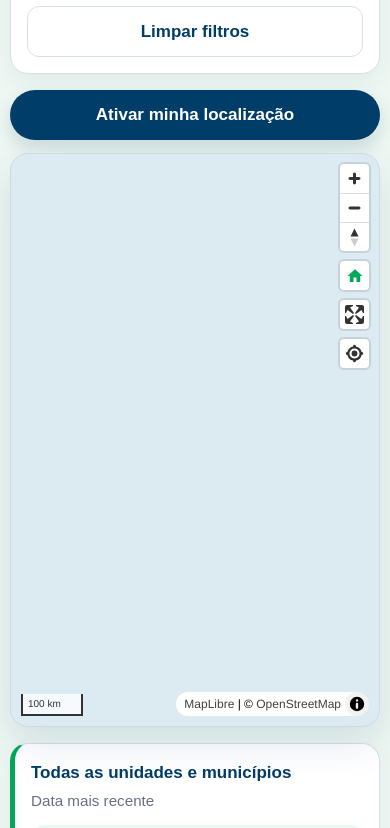
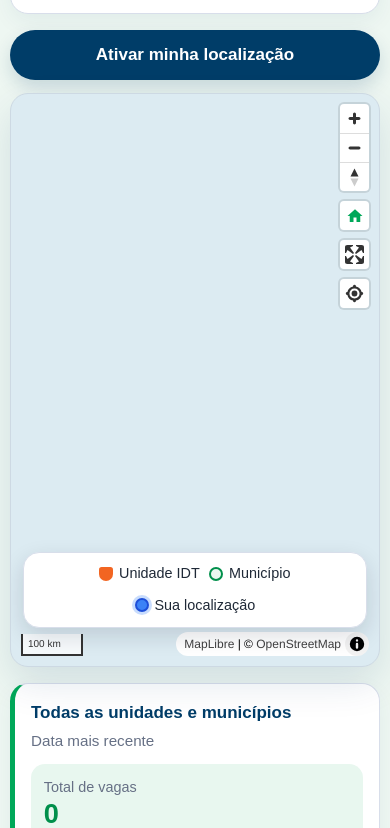
Before and after one commit to pauloqxm/vagas-idtsine, a plain HTML site: page frontend/mapa.html in a window 390 px wide. Shown: the part 741-1569 px from the top of the page. Drawn offline with nearby package versions, Linux system fonts and the light colour scheme; no server answers.

Commit message:
Colocar a legenda na parte inferior do mapa.

```diff
--- a/frontend/css/style.css
+++ b/frontend/css/style.css
@@ -1789,14 +1789,23 @@ h1 {
 }
 
 .map-legend {
+  position: absolute;
+  left: 50%;
+  bottom: 2.4rem;
+  z-index: 2;
   display: flex;
   flex-wrap: wrap;
+  justify-content: center;
   gap: 0.6rem;
-  padding: 0.65rem 0.8rem;
+  max-width: calc(100% - 1.5rem);
+  padding: 0.65rem 0.9rem;
   background: #fff;
   border: 1px solid var(--border);
   border-radius: 999px;
   font-size: 0.9rem;
+  box-shadow: 0 8px 22px rgba(15, 23, 42, 0.14);
+  transform: translateX(-50%);
+  pointer-events: none;
 }
 
 .map-legend span {
@@ -2387,6 +2396,14 @@ body.map-popup-open {
   .map-summary {
     align-items: flex-start;
     flex-direction: column;
+  }
+
+  .map-legend {
+    left: 0.75rem;
+    right: 0.75rem;
+    max-width: none;
+    transform: none;
+    border-radius: 16px;
   }
 
   .map-filters {
--- a/frontend/mapa.html
+++ b/frontend/mapa.html
@@ -56,11 +56,6 @@
         <p id="ultima-atualizacao" class="ultima-atualizacao"></p>
       </div>
       <a class="btn btn-map map-back-link" href="index.html">Voltar à página inicial</a>
-      <div class="map-legend">
-        <span><strong class="legend-pin"></strong> Unidade IDT</span>
-        <span><strong class="legend-area"></strong> Município</span>
-        <span><strong class="legend-user"></strong> Sua localização</span>
-      </div>
     </section>
 
     <section class="container map-filters" aria-label="Filtros do mapa">
@@ -94,6 +89,11 @@
     <section class="container">
       <div id="mapa-container" class="map-layout public-map-layout">
         <div id="map-main"></div>
+        <div class="map-legend" aria-label="Legenda do mapa">
+          <span><strong class="legend-pin"></strong> Unidade IDT</span>
+          <span><strong class="legend-area"></strong> Município</span>
+          <span><strong class="legend-user"></strong> Sua localização</span>
+        </div>
       </div>
       <div id="map-results" class="map-results" aria-live="polite">
         Selecione uma unidade ou município para ver a quantidade de vagas.
```
